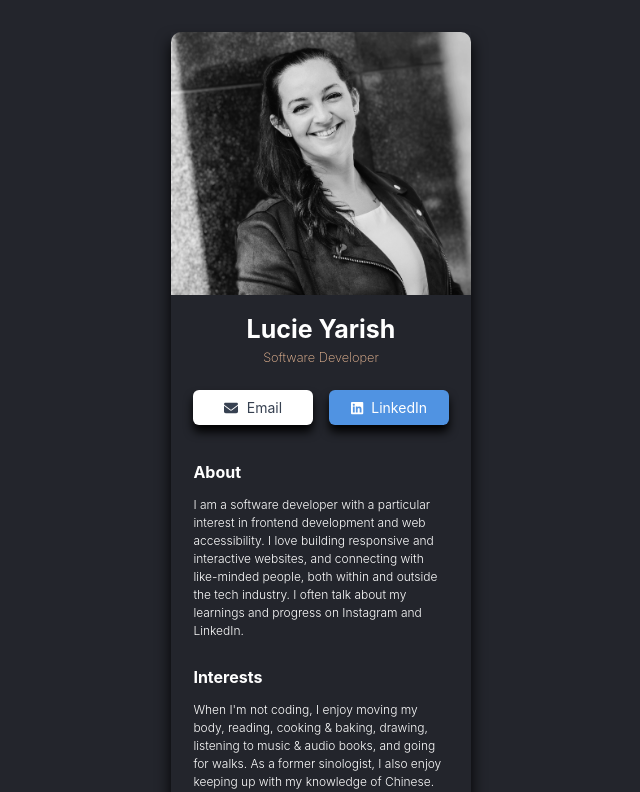
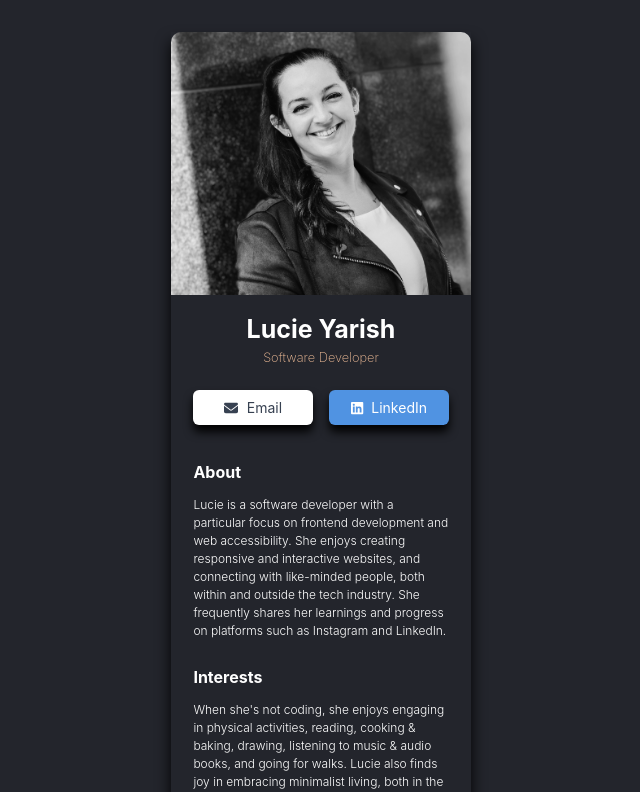
Before and after one commit to lucieyarish/digital-business-card, a React (Vite) app: page / in a window 1280 px wide. Shown: the top 792 px of the page, without its empty margins (319-959 px from the left). Built offline with nearby package versions, Linux system fonts and the light colour scheme.

Commit message:
Rewrite intro

```diff
--- a/src/containers/Intro.jsx
+++ b/src/containers/Intro.jsx
@@ -4,8 +4,8 @@ import IntroSection from '../components/IntroSection';
 const Intro = () => {
   const aboutSectionTitle = 'About';
   const interestsSectionTitle = 'Interests';
-  const aboutSectionContent = `I am a software developer with a particular interest in frontend development and web accessibility. I love building responsive and interactive websites, and connecting with like-minded people, both within and outside the tech industry. I often talk about my learnings and progress on Instagram and LinkedIn.`;
-  const interestsSectionContent = `When I'm not coding, I enjoy moving my body, reading, cooking & baking, drawing, listening to music & audio books, and going for walks. As a former sinologist, I also enjoy keeping up with my knowledge of Chinese.`;
+  const aboutSectionContent = `Lucie is a software developer with a particular focus on frontend development and web accessibility. She enjoys creating responsive and interactive websites, and connecting with like-minded people, both within and outside the tech industry. She frequently shares her learnings and progress on platforms such as Instagram and LinkedIn.`;
+  const interestsSectionContent = `When she's not coding, she enjoys engaging in physical activities, reading, cooking & baking, drawing, listening to music & audio books, and going for walks. Lucie also finds joy in embracing minimalist living, both in the physical and digital world. As a former sinologist, she occasionally likes to keep up with her knowledge of Chinese.`;
 
   return (
     <main className="main-container">
```
